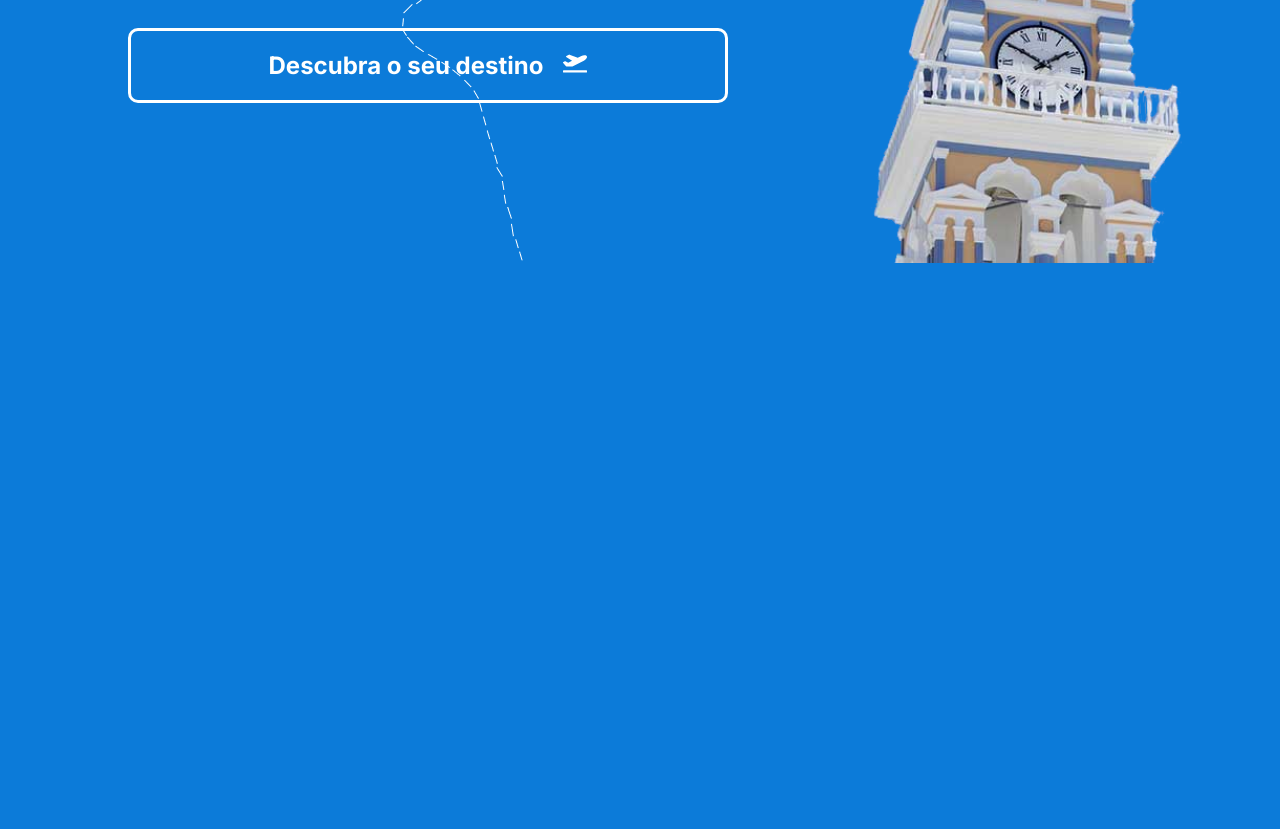
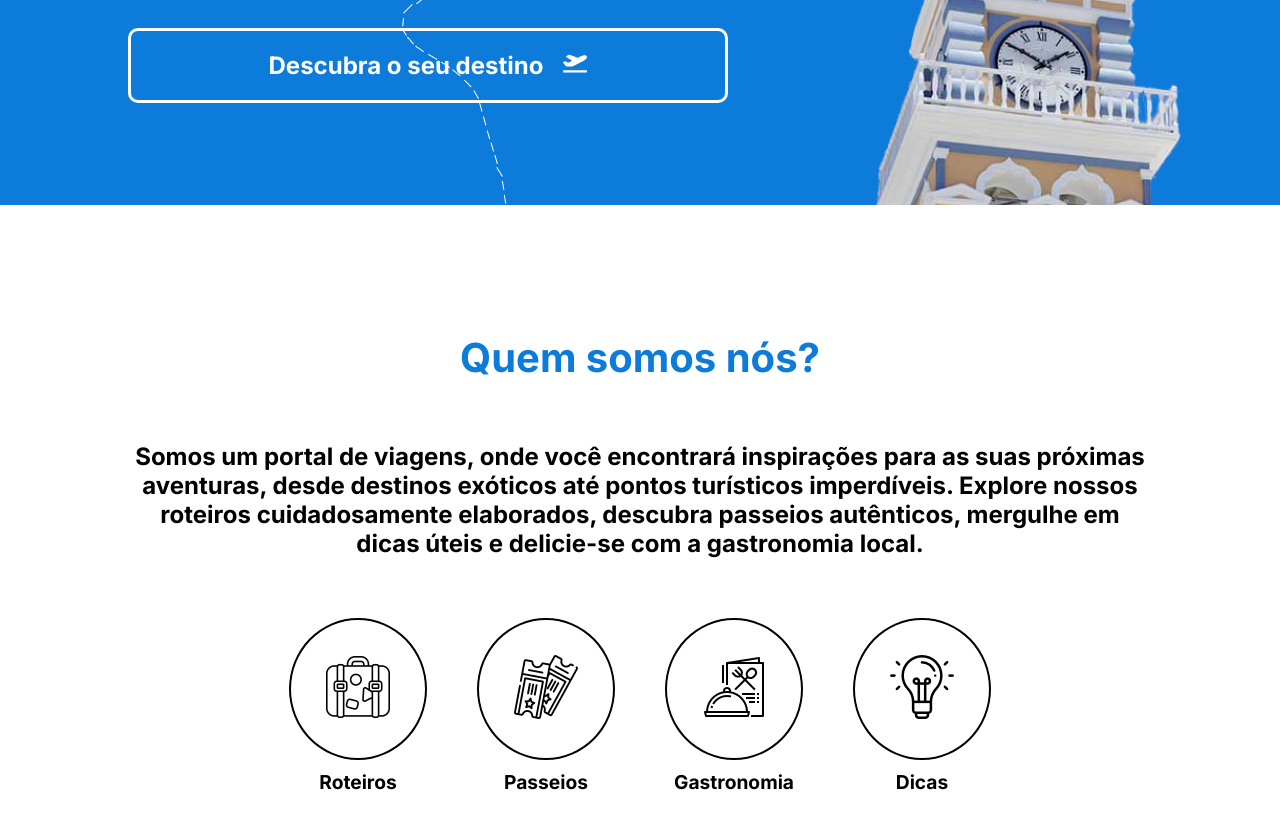
Before and after one commit to renanlazoti/Trekio, a React app in the folder front/: page / in a window 1280 px wide. Shown: the part 537-1366 px from the top of the page. Before the commit the page ends 800 px from the top, so only its background shows below. Built offline with nearby package versions, Linux system fonts and the light colour scheme.

Commit message:
feat(front): cria pagina about

```diff
--- a/front/src/assets/css/styles.css
+++ b/front/src/assets/css/styles.css
@@ -64,7 +64,56 @@ header {
     transition: 0.5s ease all;
 }
 
+.app__about {
+    background-color: #fff;
+    padding: 10%;
+}
+
 .app__main-introduction-button:hover {
     background-color: #fff;
     color: #0C7BD9;
 }
+
+.app__about-container {
+    display: flex;
+    flex-direction: column;
+    align-items: center;
+    gap: 60px;
+}
+
+.app__about-title {
+    color: #0C7BD9;
+    font-size: 2.5em;
+    font-weight: bold;
+}
+
+.app__about-p {
+    text-align: center;
+    font-size: 1.5em;
+    font-weight: bold;
+}
+
+.app__card-border {
+    width: 100%;
+    height: auto;
+    border: 2px solid black;
+    padding: 35px;
+    border-radius: 50%;
+}
+
+.app__card {
+    display: flex;
+    flex-direction: column;
+    align-items: center;
+    gap: 10px;
+}
+
+.app__card-text {
+    font-size: 1.2em;
+    font-weight: bold;
+}
+
+.app__about-card{
+    display: flex;
+    gap: 50px;
+}
--- /dev/null
+++ b/front/src/components/About.js
@@ -0,0 +1,29 @@
+import React from "react";
+import { Card } from "./Card";
+import backpack from '../assets/img/backpack.png'
+import tickets from '../assets/img/tickets.png'
+import restaurant from '../assets/img/restaurant.png'
+import idea from '../assets/img/idea.png'
+
+
+export const About = () => {
+  return (
+    <section className="app__about-container">
+      <h3 className="app__about-title">Quem somos nós?</h3>
+      <p className="app__about-p">
+        Somos um portal de viagens, onde você encontrará inspirações para as
+        suas próximas aventuras, desde destinos exóticos até pontos turísticos
+        imperdíveis. Explore nossos roteiros cuidadosamente elaborados, descubra
+        passeios autênticos, mergulhe em dicas úteis e delicie-se com a
+        gastronomia local.
+      </p>
+      <div className="app__about-card">
+        <Card text="Roteiros" img={backpack} />
+        <Card text="Passeios" img={tickets} />
+        <Card text="Gastronomia" img={restaurant} />
+        <Card text="Dicas" img={idea} />
+      </div>
+
+    </section>
+  );
+};
--- a/front/src/components/App.js
+++ b/front/src/components/App.js
@@ -1,12 +1,16 @@
 import React from 'react'
 import { Main } from './Main'
 import { Header } from './Header'
+import { About } from './About'
 
 export const App = () => {
   return (
-    <>
+    <div>
       <Header />
       <Main />
-    </>
+      <div className='app__about'>
+        <About />
+      </div>
+    </div>
   )
 }
--- /dev/null
+++ b/front/src/components/Card.js
@@ -0,0 +1,12 @@
+import React from 'react'
+
+export const Card = ({ text, img }) => {
+  return (
+    <div className='app__card'>
+        <div className='app__card-border'>
+            <img src={ img } />
+        </div>
+        <p className='app__card-text'>{ text }</p>
+    </div>
+  )
+}
--- a/front/src/index.js
+++ b/front/src/index.js
@@ -2,7 +2,7 @@ import React from 'react'
 import ReactDOM from 'react-dom'
 import { App } from './components/App'
 
-ReactDOM.render (
+ReactDOM.render(
     <App />,
     document.querySelector('#root')
 )
```
Also changed, not shown: front/src/assets/img/backpack.png (added), front/src/assets/img/destination.png (added), front/src/assets/img/idea.png (added), front/src/assets/img/restaurant.png (added), front/src/assets/img/tickets.png (added).
